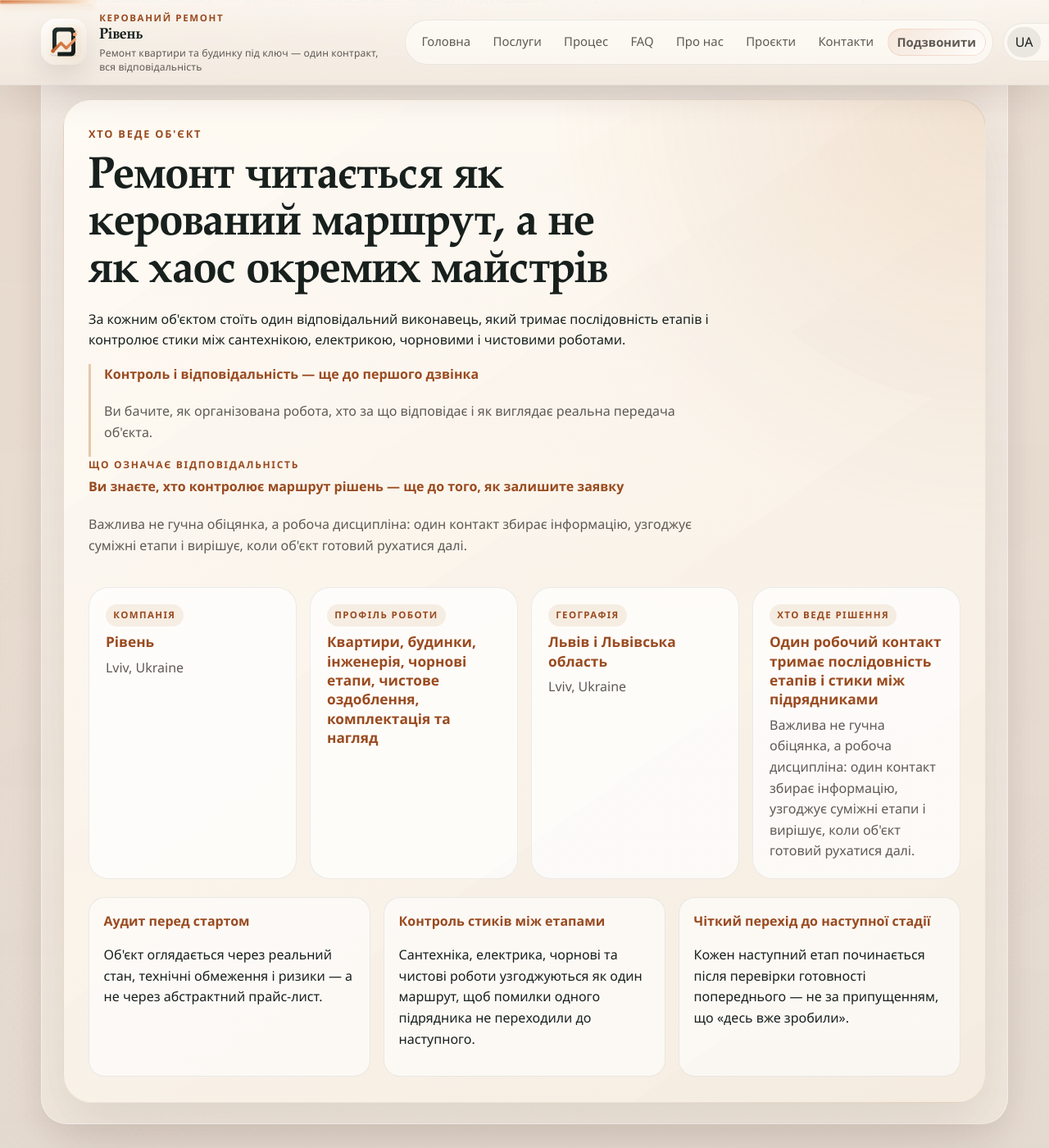
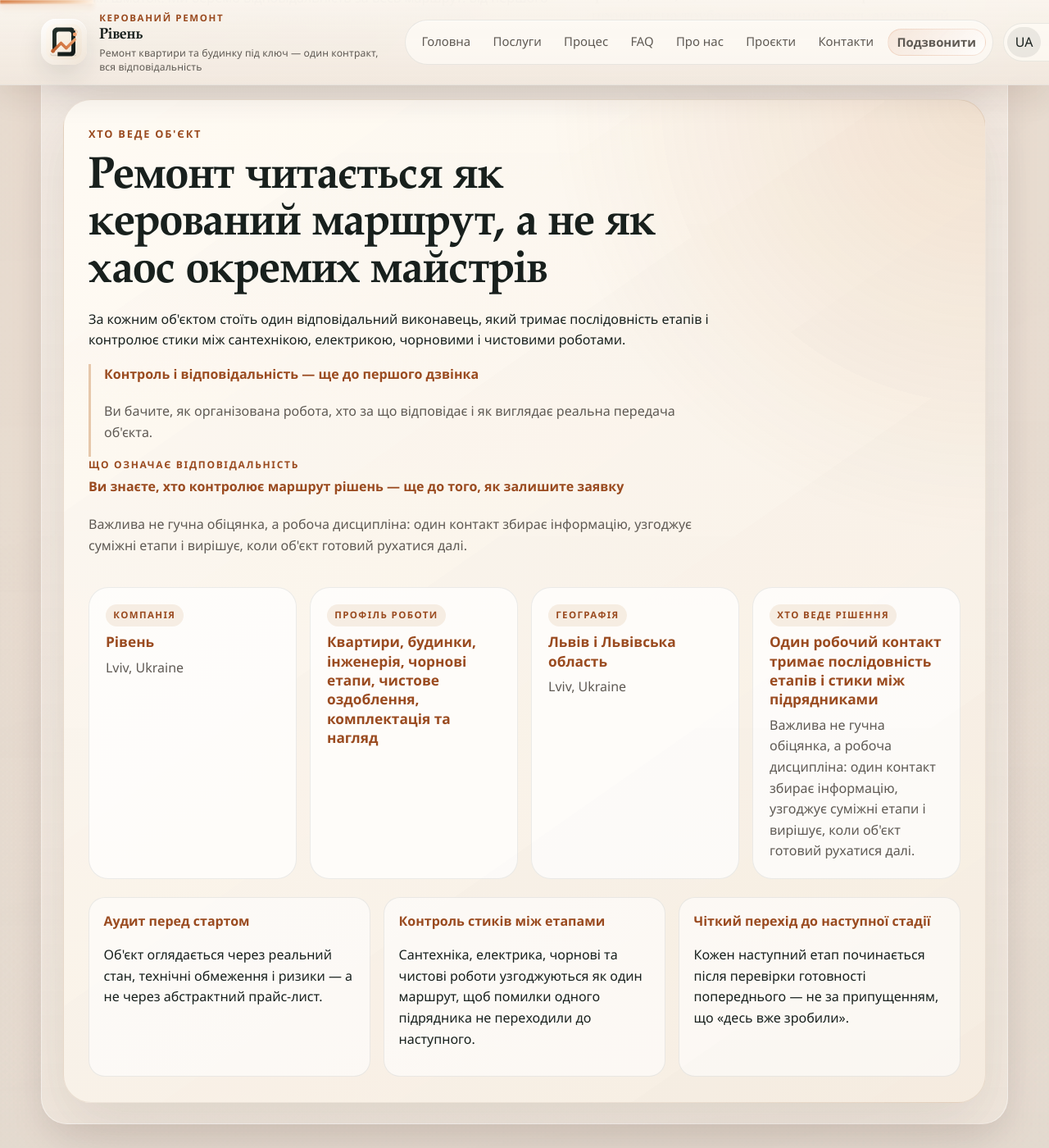
Before and after one commit to build-renovations/build-renovations.github.io, a Jekyll site: the page built from index.md, in a window 1280 px wide and 1400 px high, scrolled down 1812 px. Shown: the whole window at 82% size. Built offline with Jekyll 4.4.1, drawn with Linux system fonts in a browser that asks for light colours.

Commit message:
fix(typography): remove max-width from .section-heading--wide, drop text-wrap:balance from h2
Co-Authored-By: Claude Sonnet 4.6 <noreply@anthropic.com>

```diff
--- a/assets/css/site.css
+++ b/assets/css/site.css
@@ -266,7 +266,6 @@ h1 {
 
 h2 {
   font-size: clamp(2rem, 5vw, 3.4rem);
-  text-wrap: balance;
 }
 
 h3 {
@@ -429,7 +428,7 @@ h3 {
 }
 
 .section-heading--wide {
-  max-width: 52rem;
+  max-width: none;
 }
 
 .section-intro {
```
